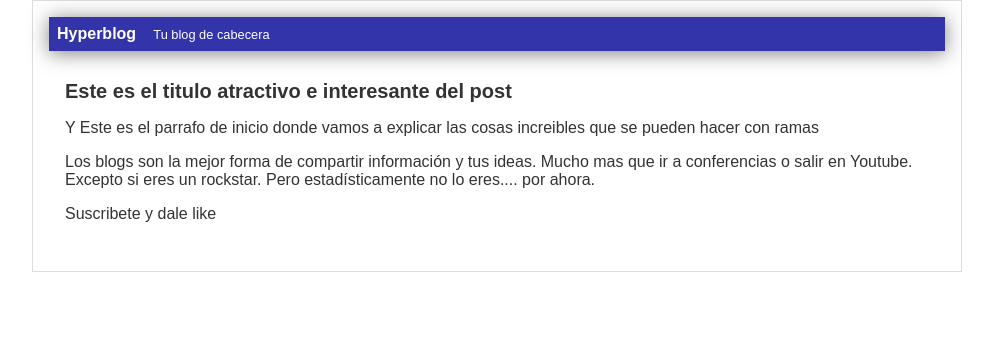
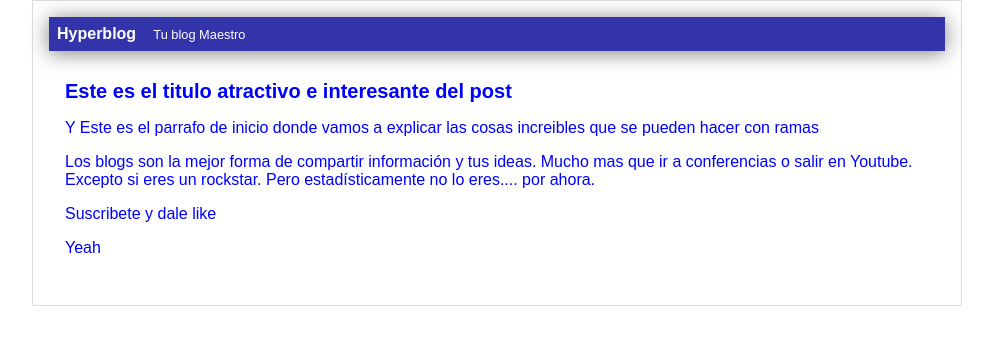
Before and after one commit to juanmurillog/hyperblog, a plain HTML site: page blogspot.html in a window 1280 px wide. Shown: the whole page, without its empty margins (143-1136 px from the left). Drawn offline with Linux system fonts and the light colour scheme.

Commit message:
agregue cabecera maestr y puse todo azul

```diff
--- a/blogspot.html
+++ b/blogspot.html
@@ -8,7 +8,7 @@
         <div id="container">
             <div id="cabecera">
                     Hyperblog
-                    <span id="tagline">Tu blog de cabecera</span>
+                    <span id="tagline">Tu blog Maestro</span>
             </div>
             <div id="post">
                     <h1>Este es el titulo atractivo e interesante del post</h1>
@@ -18,6 +18,7 @@
                     <p>Los blogs son la mejor forma de compartir información y tus ideas. Mucho mas que ir a conferencias o salir en Youtube. Excepto si eres un rockstar.
                         Pero estadísticamente no lo eres.... por ahora.</p>
                 <p>Suscribete y dale like</p>
+                <p> Yeah</p>
             </div>
         </div>
 
--- a/css/estilos.css
+++ b/css/estilos.css
@@ -1,5 +1,5 @@
 body{
-    color: #333;
+    color: blue;
     text-align: center;
     font-family: "Arial";
     font-size: 16px;
```
